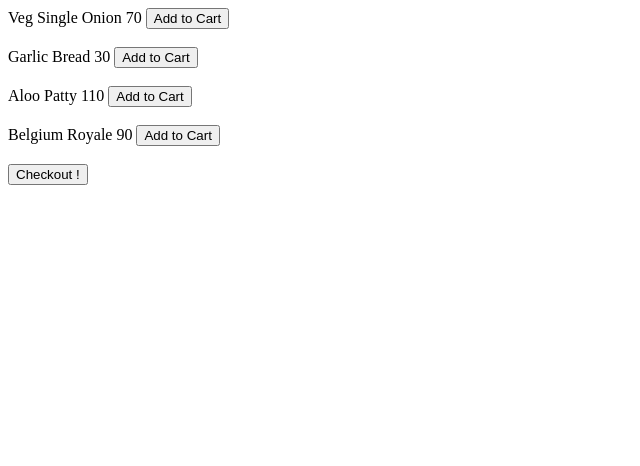
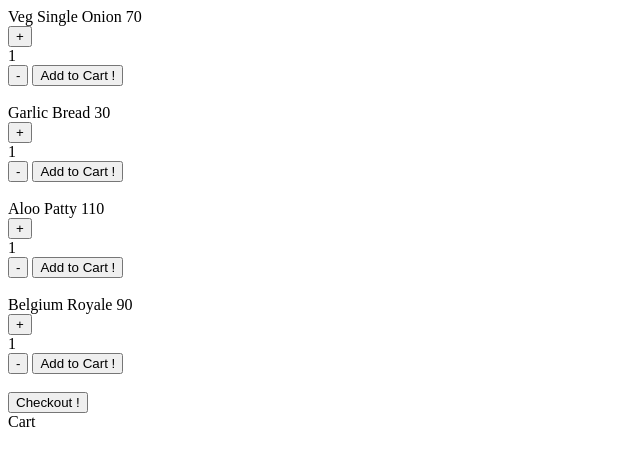
Before and after one commit to azuraka/Cafeteria, a Django app: template CrossCafe/templates/menu/show_menu.html in a window 1280 px wide. Shown: the top 466 px of the page, without its empty margins (0-640 px from the left). Run offline with Django 3.2, Linux system fonts and the light colour scheme; the template is opened without the code that fills it: values that come from a table or form of the project are taken from there, others are empty; data comes from the database, SQL or seed files in the repository; both versions use the stored data as it was after the commit.

Commit message:
More options and different restaurant and cart flow

```diff
--- a/CrossCafe/menu/models.py
+++ b/CrossCafe/menu/models.py
@@ -9,5 +9,6 @@ class FoodItem(models.Model):
     name = models.CharField(max_length=200)
     price = models.IntegerField(default=0)
     status = models.BooleanField(default=True)
+
     def __str__(self):
-        return self.name+"\t"+str(self.price)
+        return '%s\t%s' % (self.name, self.price)
--- a/CrossCafe/menu/views.py
+++ b/CrossCafe/menu/views.py
@@ -9,7 +9,7 @@ def showMenu(request):
     if(request.GET.get('restaurant_id')):
         restaurant_id = request.GET.get('restaurant_id')
         menu = FoodItem.objects.filter(restaurant_id=restaurant_id, status=True)
+        return render(request, 'menu/show_menu.html', {'menu': menu})
     else:
         home_page_url = '/'
         return HttpResponseRedirect(home_page_url)
-    return render(request, 'menu/show_menu.html', {'menu': menu})
--- a/CrossCafe/order/models.py
+++ b/CrossCafe/order/models.py
@@ -27,4 +27,4 @@ class Order(models.Model):
     is_deleted = models.BooleanField(default=False)#To support the soft delete feature for any order information
 
     def __str__(self):
-        return str(self.order_id) + "-" + str(self.order_name) + "-" + str(self.status)
+        return '%s-%s-%s' % (self.order_id, self.order_name, self.status)
--- a/CrossCafe/restaurant/models.py
+++ b/CrossCafe/restaurant/models.py
@@ -7,5 +7,6 @@ class Restaurant(models.Model):
     name = models.CharField(max_length=250)
     city = models.CharField(max_length=250)
     area = models.CharField(max_length=250)
+
     def __str__(self):
-        return self.name+", "+self.area+", "+self.city
+    	return '%s, %s, %s' % (self.name, self.area, self.city)
--- a/CrossCafe/static/js/show_menu.js
+++ b/CrossCafe/static/js/show_menu.js
@@ -1,28 +1,38 @@
 // Handle all menu page functionalities
 
+displayCart();
+
+function increment(item_id){
+    var num = parseInt($('#' + item_id).text());
+    $('#' + item_id).text(num+1);
+}
+
+function decrement(item_id){
+    var num = parseInt($('#' + item_id).text());
+    if(num>1)
+        $('#' + item_id).text(num-1);
+}
+
+
 // Add item to cart
-function addToCart(item_id){
+function addToCart(item_id, item_name){
+    var num = parseInt($('#' + item_id).text());
     if(localStorage.getItem('cart')==null)
         var temp = [];
     else
         var temp = JSON.parse(localStorage.getItem('cart'));
     var flag = 0;
     var arrayLength = temp.length;
-    if(!arrayLength){
-        var item_dict = {'id': item_id, 'quantity': 1};
-        temp.push(item_dict);
-        flag = 1;
-    }
-    else{
+    if(arrayLength){
         for(var i=0; i<arrayLength; i++){
             if(temp[i]['id'] == item_id){
-                temp[i]['quantity']++;
+                temp[i]['quantity']+=num;
                 flag = 1;
             }
         }
     }
     if(!flag){
-        var item_dict = {'id': item_id, 'quantity': 1};
+        var item_dict = {'id':item_id, 'item_name':item_name, 'quantity':num};
         temp.push(item_dict);
     }
     console.log(temp);
@@ -35,3 +45,22 @@ function checkout(){
         console.log(response);
     });
 }
+
+function displayCart(){
+    if(localStorage.getItem('restaurant_id')==null){
+        localStorage.setItem('restaurant_id', getQueryStringValue("restaurant_id"));
+    }
+    else if(localStorage.getItem('restaurant_id')==getQueryStringValue("restaurant_id")){
+        if(localStorage.getItem('cart'))
+            document.getElementById("cart").innerHTML = localStorage.getItem('cart');
+    }
+    else{
+        localStorage.setItem('restaurant_id', getQueryStringValue("restaurant_id"));
+        if(localStorage.getItem('cart'))
+            localStorage.removeItem('cart');
+    }
+}
+
+function getQueryStringValue (key) {
+  return decodeURIComponent(window.location.search.replace(new RegExp("^(?:.*[&\\?]" + encodeURIComponent(key).replace(/[\.\+\*]/g, "\\$&") + "(?:\\=([^&]*))?)?.*$", "i"), "$1"));
+}
--- a/CrossCafe/templates/menu/show_menu.html
+++ b/CrossCafe/templates/menu/show_menu.html
@@ -4,16 +4,21 @@
 <head>
     <meta charset="UTF-8">
     <title>Cross Cafe</title>
-    <link rel="shortcut icon" href="{% static 'images/favicon.ico' %}" />
+    <link rel="shortcut icon" href="{% static 'image/favicon.ico' %}" />
     <meta name="viewport" content="width=device-width">
 </head>
 <body>
     {% for item in menu %}
-        {{ item }}
-        <button type="button" onclick="addToCart({{item.item_id}})">Add to Cart</button>
+        {{ item }}<br/>
+        <button type="button" onclick="increment('{{item.item_id}}')">+</button>
+        <div id="{{item.item_id}}">1</div>
+        <button type="button" onclick="decrement('{{item.item_id}}')">-</button>
+        <button type="button" onclick="addToCart('{{item.item_id}}', '{{item.name}}')">Add to Cart !</button>
         <br/><br/>
     {% endfor %}
-    <button type="button" onclick="checkout()">Checkout !</button>
+    <button type="button" onclick="checkout()">Checkout !</button><br/>
+    Cart<br/>
+    <div id="cart"></div>
     <script type="text/javascript" src="{% static 'js/jquery.min.js' %}"></script>
     <script type="text/javascript" src="{% static 'js/ajax_setup.js' %}"></script>
     <script type="text/javascript" src="{% static 'js/show_menu.js' %}"></script>
```
Also changed, not shown: CrossCafe/db.sqlite3, CrossCafe/menu/migrations/0001_initial.py, CrossCafe/restaurant/migrations/0001_initial.py, CrossCafe/templates/index.html (line endings or trailing spaces).
